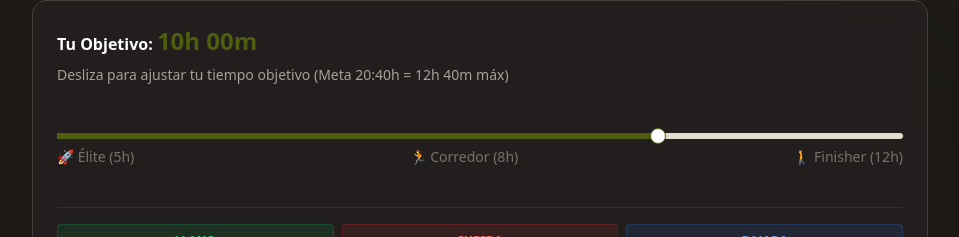
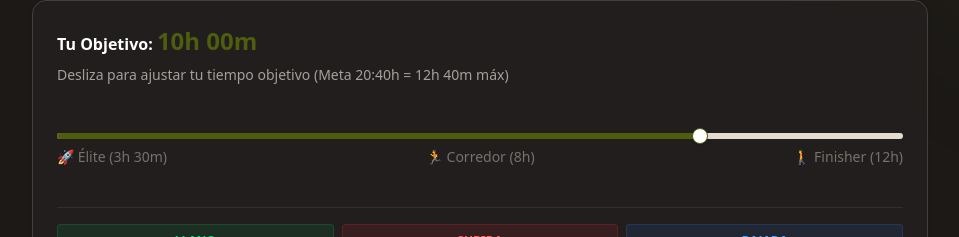
Before and after one commit to juanky2332-oss/Ruta-de-las-fortalezas, a Next.js app: page / in a window 1280 px wide. Shown: the part 2990-3227 px from the top of the page, without its empty margins (160-1119 px from the left). Built offline with nearby package versions, Linux system fonts and the light colour scheme.

Commit message:
update strategy calculator range

```diff
--- a/src/components/strategy-calculator.tsx
+++ b/src/components/strategy-calculator.tsx
@@ -278,14 +278,14 @@ export function StrategyCalculator() {
                         <div className="py-6">
                             <Slider
                                 value={[targetTimeHours]}
-                                min={5}
+                                min={3.5}
                                 max={12}
                                 step={0.10} // 6 min steps
                                 onValueChange={(vals) => setTargetTimeHours(vals[0])}
                                 className="cursor-pointer"
                             />
                             <div className="flex justify-between mt-2 text-stone-500 text-sm">
-                                <span>🚀 Élite (5h)</span>
+                                <span>🚀 Élite (3h 30m)</span>
                                 <span>🏃 Corredor (8h)</span>
                                 <span>🚶 Finisher (12h)</span>
                             </div>
```
